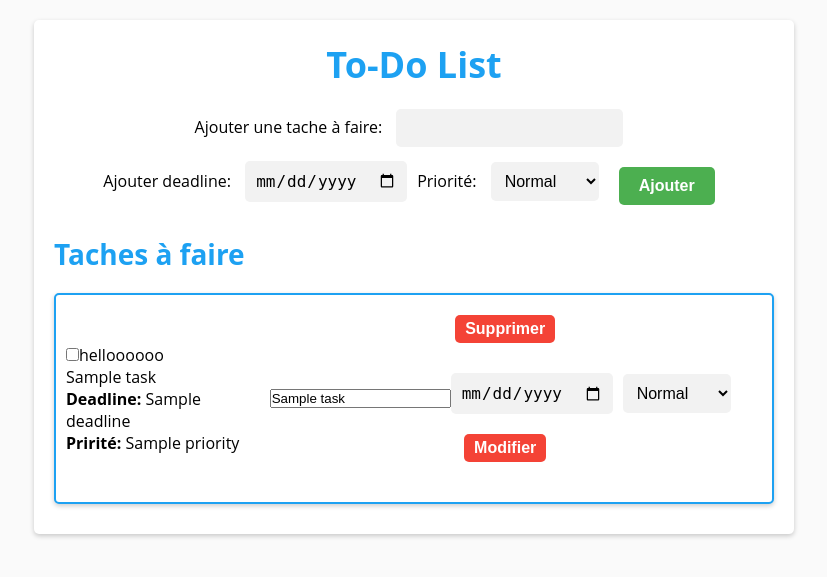
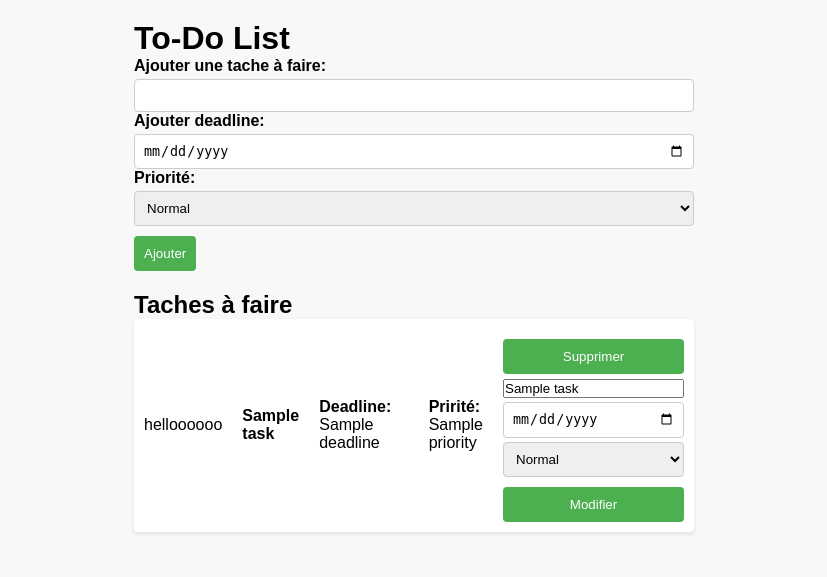
Before and after one commit to mrtchou/ToDoList-Django-Python, a Django app: template to_do_list/templates/todolist.html in a window 1280 px wide. Shown: the top 577 px of the page, without its empty margins (226-1053 px from the left). Run offline with Django 4.2, Linux system fonts and the light colour scheme; the template is opened without the code that fills it: most values are stand-ins (such as "Sample title", 1, 10 or a date in 2020).

Commit message:
code css improvement

```diff
--- a/to_do_list/static/styles.css
+++ b/to_do_list/static/styles.css
@@ -1,148 +1,143 @@
-/* Reset styles */
-*,
-*:before,
-*:after {
+/* Réinitialisation des styles */
+* {
+    box-sizing: border-box;
+    margin: 0;
     padding: 0;
-    margin: 0;
-    box-sizing: border-box;
 }
 
-/* Basic styles for the body */
+/* Styles pour le corps de la page */
 body {
-    background-color: #fafafa;
-    font-family: 'Open Sans', sans-serif;
-    font-size: 16px;
+    font-family: Arial, sans-serif;
+    background-color: #f8f8f8;
 }
 
-/* Main container */
 .container {
-    max-width: 800px;
+    max-width: 600px;
     margin: 0 auto;
     padding: 20px;
 }
 
-/* Header */
-header {
-    text-align: center;
-    margin-bottom: 20px;
+/* Styles pour le formulaire */
+form {
+    display: flex;
+    flex-direction: column;
 }
 
-/* Form */
-form {
-    display: flex;
-    flex-wrap: wrap;
-    justify-content: center;
-    align-items: center;
+.form-item {
     margin-bottom: 20px;
 }
 
 label {
-    margin-right: 10px;
+    font-weight: bold;
 }
 
 input[type="text"],
 input[type="date"],
 select {
-    padding: 10px;
-    margin-right: 10px;
-    margin-bottom: 10px;
-    font-size: 16px;
-    border: none;
-    border-radius: 5px;
-    background-color: #f2f2f2;
+    padding: 8px;
+    border-radius: 4px;
+    border: 1px solid #ccc;
+    width: 100%;
+    margin-top: 4px;
 }
 
-input[type="text"]:focus,
-input[type="date"]:focus,
-select:focus {
-    outline: none;
-    background-color: #fff;
+button[type="submit"] {
+    background-color: #4CAF50;
+    color: white;
+    border: none;
+    border-radius: 4px;
+    padding: 10px;
+    cursor: pointer;
+    margin-top: 10px;
 }
 
-button {
-    padding: 10px 20px;
-    margin: 10px;
-    font-size: 16px;
-    font-weight: bold;
-    color: #fff;
-    background-color: #4CAF50;
-    border: none;
-    border-radius: 5px;
-    cursor: pointer;
-    transition: all 0.3s ease;
-}
-
-button:hover {
+button[type="submit"]:hover {
     background-color: #3e8e41;
 }
 
-/* Task list */
+/* Styles pour la liste des tâches */
 ul {
     list-style: none;
     margin: 0;
     padding: 0;
 }
 
-li {
+.task {
+    display: flex;
+    align-items: center;
+    justify-content: space-between;
     padding: 10px;
+    background-color: #fff;
+    border-radius: 4px;
+    box-shadow: 0 2px 4px rgba(0, 0, 0, 0.1);
     margin-bottom: 10px;
-    border-radius: 5px;
-    background-color: #fff;
-    box-shadow: 0 2px 5px rgba(0, 0, 0, 0.2);
+}
+
+.task-details {
     display: flex;
-    justify-content: space-between;
     align-items: center;
 }
 
-li span {
-    font-size: 16px;
+.task-name {
+    margin-left: 10px;
+    font-weight: bold;
 }
 
-li button {
-    padding: 5px 10px;
-    font-size: 16px;
-    font-weight: bold;
-    color: #fff;
-    background-color: #f44336;
-    border: none;
-    border-radius: 5px;
-    cursor: pointer;
-    transition: all 0.3s ease;
+.task-deadline,
+.task-priority {
+    margin-left: 20px;
 }
 
-li button:hover {
-    background-color: #c62828;
+.task-action {
+    display: flex;
+    flex-direction: column;
 }
 
-/* Specific styles for this project */
-#newtask {
-    display: flex;
-    flex-direction: column;
-    background-color: #fff;
-    border-radius: 5px;
-    box-shadow: 0 2px 5px rgba(0, 0, 0, 0.2);
-    padding: 20px;
+.delete {
+    background-color: #f44336;
+    color: white;
+    border: none;
+    border-radius: 4px;
+    padding: 10px;
+    cursor: pointer;
+    margin-bottom: 5px;
 }
 
-#addTask h1 {
-    font-size: 36px;
-    font-weight: bold;
-    color: #1DA1F2;
-    margin-bottom: 20px;
-    text-align: center;
+.delete:hover {
+    background-color: #da190b;
 }
 
-#tasks h2 {
-    font-size: 28px;
-    font-weight: bold;
-    color: #1DA1F2;
-    margin-bottom: 20px;
+.update {
+    background-color: #008CBA;
+    color: white;
+    border: none;
+    border-radius: 4px;
+    padding: 10px;
+    cursor: pointer;
 }
 
-.task {
-    border: 2px solid #1DA1F2;
+.update:hover {
+    background-color: #006b8f;
 }
 
-.checked {
-    background-color: green;
+/* Styles pour la case à cocher */
+#mybox {
+    margin-right: 10px;
 }
+
+#mybox input[type="checkbox"] {
+    display: none;
+}
+
+#mybox.checked::before {
+    content: "\2713";
+    display: inline-block;
+    color: #fff;
+    font-size: 20px;
+    width: 20px;
+    height: 20px;
+    background-color: #4CAF50;
+    border-radius: 4px;
+    text-align: center;
+    margin-right: 10px;
+}
--- a/to_do_list/templates/todolist.html
+++ b/to_do_list/templates/todolist.html
@@ -22,20 +22,16 @@
                         {% if error_message %}
                         <div class="alert alert-danger">{{ error_message }}</div>
                         {% endif %}
-                    </div>
-                    <div class="form-item">
                         <label for="deadline">Ajouter deadline:</label>
                         <input type="date" name="deadline" >
-                    </div>
-                    <div class="form-item">
                         <label for="priority">Priorité:</label>
                         <select name="priority" >
                             <option value="Normal">Normal</option>
                             <option value="Important">Important</option>
                             <option value="Urgent">Urgent</option>
                         </select>
+                        <button type="submit" id="add">Ajouter</button>
                     </div>
-                    <button type="submit" id="add">Ajouter</button>
                 </form>
             </div>
             <div id="tasks">
```
